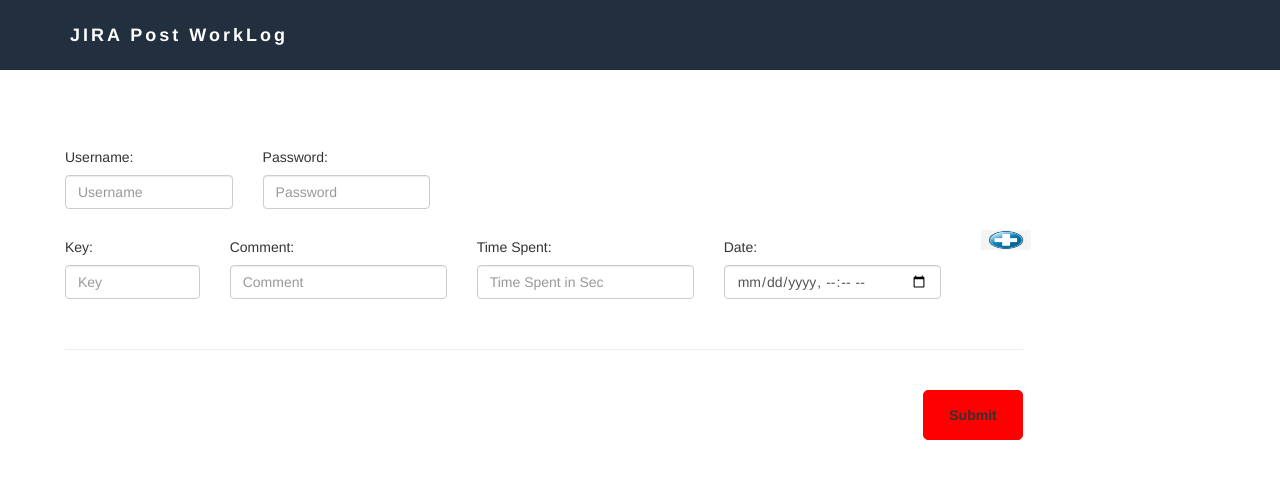
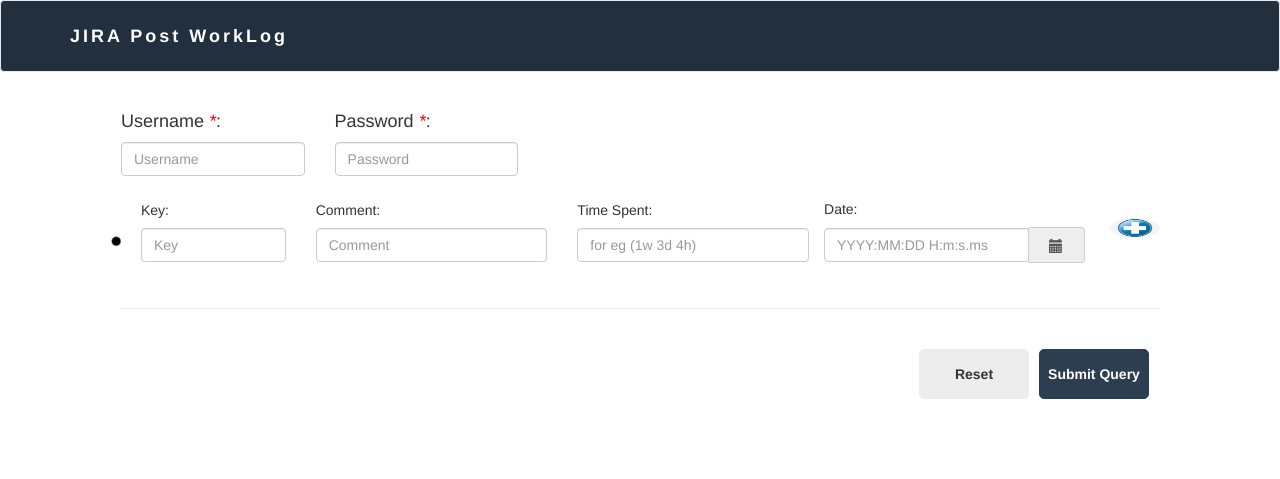
Before and after one commit to VaibhavBansal26/Jira-log-app, a Flask app: page / in a window 1280 px wide. Shown: the top 479 px of the page. Run offline with Flask 2, Linux system fonts and the light colour scheme; some libraries are stand-ins or nearby versions.

Commit message:
final-modification

```diff
--- a/app.py
+++ b/app.py
@@ -11,9 +11,13 @@
 
 app = Flask(__name__)
 
-@app.route('/indexi')
-def indexi():
+@app.route('/')
+def index():
     return render_template('index.html')
+
+@app.route('/errors')
+def errors():
+    return render_template('error.html')
 
 @app.route('/login')
 def login():
@@ -67,8 +71,9 @@
         return jsonify({'trace': traceback.format_exc()})
     return render_template('postWork.html')
 
-@app.route('/',methods=['GET','POST'])
-def index():
+
+@app.route('/postWorklog',methods=['GET','POST'])
+def postWorklog():
     try:
         if request.method == 'POST':
             username = request.form['username']
@@ -78,8 +83,10 @@
             comment = request.form.getlist('comment[]')
             timeSpent = request.form.getlist('timeSpent[]')
             date = request.form.getlist('date[]')
-
-            #message = "VaibhavB2:Druv@family#21"
+            key1=key[1:]
+            comment1=comment[1:]
+            timeSpent1=timeSpent[1:]
+            date1=date[1:]
             message = username+":"+password
             message_bytes = message.encode('ascii')
             base64_bytes = base64.b64encode(message_bytes)
@@ -91,9 +98,38 @@
             print(date)
             m=datetime.utcnow().strftime('%Y-%m-%d %H:%M:%S.%f')[:-3]
             print(m)
-            #r = datetime.datetime(2018, 9, 15)
-            #print(r.strftime("%b %d %Y %H:%M:%S"))
-            for a,b,c,d in zip(key,comment,timeSpent,date):
+            tSpent = []
+            for j in timeSpent:
+                j="".join(j.split())
+                l1=[]
+                m1=[]
+                s1=""
+                for i in j:
+                    if i.isalpha():
+                        m1.append(i)
+                        k1=int(s1)
+                        l1.append(k1)
+                        s1=""
+                    elif i.isdigit():
+                        s1+=i
+                t1=0
+                for x1,y1 in zip(m1,l1):
+                    if x1=='w':
+                        q1=5*8*60*60*y1
+                        t1+=q1
+                    elif x1=='d':
+                        v1=8*60*60*y1
+                        t1+=v1
+                    elif x1=='h':
+                        u1=60*60*y1
+                        t1+=u1
+                    elif x1=='m':
+                        f1=y1*60
+                        t1+=f1
+                    elif x1=='s':
+                        t1+=y1
+                tSpent.append(t1)
+            for a,b,c,d in zip(key,comment,tSpent,date):
                 url = "https://jira.verifone.com/rest/api/2/issue/"+a+"/worklog"
                 headers = {
                 "Authorization": "Basic "+base64_message,
@@ -104,10 +140,13 @@
                 print(b)
                 print(c)
                 print(d)
+                date_time_obj = datetime.strptime(d,'%Y:%m:%d %H:%M:%S.%f').isoformat()
+                print(date_time_obj[:-3])
+                date_time_obj = date_time_obj[:-3]
                 payload = json.dumps( {
                 "timeSpentSeconds": c,
                 "comment":b,
-                "started":d+":00.065+0000"
+                "started":date_time_obj+"+0000"
                 } )
                 response = requests.request(
                 "POST",
@@ -115,13 +154,42 @@
                 data=payload,
                 headers=headers
                 )
-                print(payload)
-                print(response.status_code)
-            #nt=response.status_code
+                en1=response.status_code
+                print(en1)
     except:
-        return jsonify({'trace': traceback.format_exc()})
+        return redirect(url_for('errors'))
 
-    return render_template('index.html')
+    return render_template('index.html',ent=en1,keys=key,comments=comment,timeSpents=timeSpent,dates=date,fol=zip(key1,comment1,timeSpent1,date1))
+
+
+'''
+@app.route('/postWorklog',methods=['GET','POST'])
+def postWorklog():
+    try:
+        if request.method == 'POST':
+            username = request.form['username']
+            password = request.form['password']
+
+            key = request.form.getlist('key[]')
+            comment = request.form.getlist('comment[]')
+            timeSpent = request.form.getlist('timeSpent[]')
+            date = request.form.getlist('date[]')
+            message = username+":"+password
+            message_bytes = message.encode('ascii')
+            base64_bytes = base64.b64encode(message_bytes)
+            base64_message = base64_bytes.decode('ascii')
+            key1=key[1:]
+            comment1=comment[1:]
+            timeSpent1=timeSpent[1:]
+            date1=date[1:]
+            en1=201
+            print(en1)
+    except:
+        return redirect(url_for('errors'))jsonify({'trace': traceback.format_exc()})
+
+    return render_template('index.html',ent=en1,keys=key,comments=comment,timeSpents=timeSpent,dates=date,fol=zip(key1,comment1,timeSpent1,date1))
+
+'''
 
 
 @app.route('/getWorklog',methods=['GET','POST'])
@@ -163,7 +231,7 @@
     except:
         return jsonify({'trace': traceback.format_exc()})
 
-    return render_template('index.html',nt=t,key=key)
+    return render_template('indexi.html',nt=t,key=key)
 
 
 
--- a/templates/index.html
+++ b/templates/index.html
@@ -1,10 +1,14 @@
 <html>
  <head>
   <title>JIRA Add log</title>
+
+    <link rel="stylesheet" href="https://maxcdn.bootstrapcdn.com/bootstrap/3.4.0/css/bootstrap.min.css">
+
+
+
+  <link href="https://fonts.googleapis.com/css?family=Montserrat" rel="stylesheet">
   <link href="https://maxcdn.bootstrapcdn.com/bootstrap/3.3.7/css/bootstrap.min.css" rel="stylesheet"/>
-    <link href="https://cdn.datatables.net/1.10.23/css/dataTables.bootstrap.min.css" rel="stylesheet" />
-    <link rel="stylesheet" href="https://maxcdn.bootstrapcdn.com/bootstrap/3.4.0/css/bootstrap.min.css">
-  <link href="https://fonts.googleapis.com/css?family=Montserrat" rel="stylesheet">
+  <link href="https://cdn.datatables.net/1.10.23/css/dataTables.bootstrap.min.css" rel="stylesheet" />
   <script src="https://ajax.googleapis.com/ajax/libs/jquery/3.3.1/jquery.min.js"></script>
   <script src="https://maxcdn.bootstrapcdn.com/bootstrap/3.4.0/js/bootstrap.min.js"></script>
 <script src="https://ajax.googleapis.com/ajax/libs/jquery/2.1.3/jquery.min.js"></script>
@@ -45,6 +49,16 @@
     margin-left: 10px;
     vertical-align: text-bottom;
 }
+#sub:hover{
+  width: 110%;
+  opacity: 0.8;
+  border:0.5px solid white;
+}
+#res:hover{
+  width: 110%;
+  opacity: 0.8;
+  border:0.5px solid  #2c3e50;
+}
 </style>
  </head>
  <body>
@@ -67,62 +81,116 @@
         </div>
 
       </nav>
-      <br>
-  <div style="width:85%;padding:50px;">
+  <div style="width:85%;padding:10px;margin: 20px auto;">
+  <!---
+    {% if ent %}
+  {% if ent != 201 %}
+  <div style="text-align: center;width: 200px;height: 40px;background-color: crimson;"><h2>Failure</h2></div>
+  {% elif ent == 201 %}
+  <div style="text-align: center;width: 200px;height: 40px;background-color: greenyellow;"><h2>Success</h2></div>
+  {% endif %}
+  {% endif %}-->
 
-    {% if message %}
-          <div class="alert alert-success">{{message}}</div>
+
+    {% if ent %}
+    {% if ent != 201 %}
+      <div class="alert alert-danger" id="successMessage"><strong>Failure</strong></div>
+    {% elif ent == 201 %}
+      <div class="alert alert-success" id="successMessage"><strong>Success 100%</strong></div>
     {% endif %}
-    <form method="POST" >
+    {% endif %}
+    <form method="POST" action="{{ url_for('postWorklog')}}">
         <div style="width: 80%;height: 40px;margin-bottom: 10px;">
         <div class="col-xs-3">
-        <h5>Username:</h5><input type="text" name="username" value="" placeholder="Username" class="form-control"/>
+        <h4>Username <i style="color: red;">*</i>:</h4><input type="text" name="username" value="" placeholder="Username" class="form-control"/>
         </div>
         <div class="col-xs-3">
-        <h5>Password:</h5><input type="text" name="password" value="" placeholder="Password" class="form-control"/>
+        <h4>Password <i style="color: red;">*</i>:</h4><input type="password" name="password" value="" placeholder="Password" class="form-control"/>
         </div>
+
         </div>
         <br>
         <br>
         <div class="input-wrapper form-group">
+          <div style="display: flex;align-items: center;">
+            <div ><img src="/static/dot.png" style="width:20px;height:20px;border-radius:80%;margin-top:27px"></div>
         <div class="col-xs-2">
-           <h5>Key:</h5><input type="text" name="key[]" value="" class="form-control" placeholder="Key"/>
+           <h5>Key:</h5><input type="text" name="key[]" value="{% if keys %}{{keys[0]}}{% endif %}" class="form-control" placeholder="Key" required/>
         </div>  <div class="col-xs-3">
-            <h5>Comment:</h5><input type="text" name="comment[]" value="" class="form-control" placeholder="Comment"/>
+            <h5>Comment:</h5><input type="text" name="comment[]" value="{% if comments %}{{comments[0]}}{% endif %}" class="form-control" placeholder="Comment" required/>
         </div>  <div class="col-xs-3">
-            <h5>Time Spent:</h5><input type="text" name="timeSpent[]" value="" class="form-control" placeholder="Time Spent in Sec"/>
-        </div>  <div class="col-xs-3">
+            <h5>Time Spent:</h5><input type="text" name="timeSpent[]" value="{% if timeSpents %}{{timeSpents[0]}}{% endif %}" class="form-control" placeholder="for eg (1w 3d 4h)" required/>
+        </div><!--- <div class="col-xs-3">
             <h5>Date:</h5><input type="datetime-local" name="date[]" value="" class="form-control" placeholder="Date"/>
-        </div>
+        </div>-->
+        <div class='input-group date col-xs-3 dtpickerdemo'>
+          <h5>Date:</h5><span style="display: flex;align-items: center;"><input type='text' class="form-control" name="date[]" value="{% if dates %}{{dates[0]}}{% endif %}" placeholder="YYYY:MM:DD H:m:s.ms" required/>
+          <span class="input-group-addon" style="padding: 10px 20px;padding-right: 35px;">
+              <span class="glyphicon glyphicon-calendar"></span>
+          </span></span>
+      </div>
+
         <div class="col-xs-1">
-            <a  class="add-input" title="Add input"><img style="width:50px;height:20px" src="/static/download.jpg"/></a>
+            <a  class="add-input" title="Add input"><img style="width:50px;height:20px;border-radius: 100%;" src="/static/download.jpg"/></a>
             </div>
             <br>
         </div>
 
+        {% if keys %}
+        {%for i,j,k,l in fol %}
+        <div style="display: flex;align-items: center;">
+          <div ><img src="/static/dot.png" style="width:20px;height:20px;border-radius:80%;margin-top:27px"></div>
+          <div class="col-xs-2">Key:<input type="text" name="key[]" value="{{i}}" class="form-control" placeholder="Key" required/>
+          </div>
+          <div class="col-xs-3">Comment:<input type="text" name="comment[]" value="{{j}}" class="form-control" placeholder="Comment" required/>
+          </div>
+          <div class="col-xs-3">Time Spent:<input type="text" name="timeSpent[]" value="{{k}}" class="form-control" placeholder="for eg (1w 3d 4h)" required/>
+          </div>
+          <div class="input-group date col-xs-3 dtpickerdemo" >Date:<span style="display: flex;align-items: center;"><input type="text" name="date[]" value="{{l}}" class="form-control" placeholder="YYYY:MM:DD H:m:s.ms"/>
+            <span class="input-group-addon" style="padding: 10px 20px;padding-right: 35px;">
+              <span class="glyphicon glyphicon-calendar"></span>
+            </span></span></div>
+          <div class="col-xs-1"><button href="javascript:void(0);" class="remove-input" title="Remove input" value="Remove">Remove</button></div></div>
+        {% endfor %}
+        {% endif %}
+      </div>
         <div class="col-xs-12">
-           <br>
            <hr>
            <br>
-        <input type="submit" name="submit" style="background-color: red;width: 100px;height: 50px;float: right;border: 1px solid red;border-radius: 5px;font-weight: bolder;"/>
+        <input type="submit" id="sub" name="submit" value="Submit Query" style="background-color: #2c3e50;width: 110px;height: 50px;float: right;color:white;border: 1px solid #2c3e50;border-radius: 5px;font-weight: bolder;margin: 0px 10px;padding: 2px;"/>
+        <!--<input type="reset"  name="reset" style="background-color: blue;width: 110px;height: 50px;float: right;border: 1px solid blue;border-radius: 5px;font-weight: bolder;"/>-->
+        <button  class="reset"  id="res" style="background-color: #ededed;width: 110px;height: 50px;float: right;border: 1px solid #ededed;border-radius: 5px;font-weight: bolder;">Reset</button>
         </div>
     </form>
 
   </div>
-  {% if nt %}
-  {% if nt != 201 %}
-  <div style="text-align: center;width: 200px;height: 40px;background-color: crimson;"><h2>Failure</h2></div>
-  {% elif nt == 201 %}
-  <div style="text-align: center;width: 200px;height: 40px;background-color: greenyellow;"></div>><h2>Success</h2></div>
-  {% endif %}
-  {% endif %}
+  <script>
+    $(".reset").click(function() {
+      $(this).closest('form').find("input[type=text], textarea,input[type=password]").val("");
+  });
+  </script>
+  <script>
+    $(document).ready(function(){
+      setTimeout(function() {
+    $('#successMessage').fadeOut('fast');}, 30000);
+  });
+  </script>
+
+  <script type="text/javascript">
+    $(document).on('focus',".dtpickerdemo", function(){
+      $(this).datetimepicker({
+        format: 'YYYY:MM:DD HH:mm:ss.SSS'
+      });
+  });
+
+  </script>
 <script>
 $(document).ready(function(){
     var max_input_fields = 10;
     var add_input = $('.add-input');
     var input_wrapper = $('.input-wrapper');
-    var new_input = '<div ><div class="col-xs-2">Key:<input type="text" name="key[]" value="" class="form-control" placeholder="Key"/></div>  <div class="col-xs-3">Comment:<input type="text" name="comment[]" value="" class="form-control" placeholder="Comment"/></div>  <div class="col-xs-3">Time Spent:<input type="text" name="timeSpent[]" value="" class="form-control" placeholder="Time Spent in Sec"/></div>  <div class="col-xs-3">Date:<input type="datetime-local" name="date[]" value="" class="form-control" placeholder="Date"/></div>  <div class="col-xs-1"><button href="javascript:void(0);" class="remove-input" title="Remove input" value="Remove">Remove</button></div></div>';
     var add_input_count = 1;
+    var new_input = '<div style="display: flex;align-items: center;"><div ><img src="/static/dot.png" style="width:20px;height:20px;border-radius:80%;margin-top:27px"></div><div class="col-xs-2">Key:<input type="text" name="key[]" value="{{i}}" class="form-control" placeholder="Key" required/></div>  <div class="col-xs-3">Comment:<input type="text" name="comment[]" value="" class="form-control" placeholder="Comment" required/></div>  <div class="col-xs-3">Time Spent:<input type="text" name="timeSpent[]" value="" class="form-control" placeholder="for eg (1w 3d 4h)" required/></div>  <div class="input-group date col-xs-3 dtpickerdemo" >Date:<span style="display: flex;align-items: center;"><input type="text" name="date[]" value="" class="form-control" placeholder="YYYY:MM:DD H:m:s.ms"/><span class="input-group-addon" style="padding: 10px 20px;padding-right: 35px;"> <span class="glyphicon glyphicon-calendar"></span></span></span></div>  <div class="col-xs-1"><button href="javascript:void(0);" class="remove-input" title="Remove input" value="Remove">Remove</button></div></div>';
     $(add_input).click(function(){
         if(add_input_count < max_input_fields){
             add_input_count++;
@@ -136,5 +204,24 @@
     });
 });
 </script>
+<link rel="stylesheet" href="//netdna.bootstrapcdn.com/bootstrap/3.1.1/css/bootstrap.min.css">
+<link href="//cdn.rawgit.com/Eonasdan/bootstrap-datetimepicker/e8bddc60e73c1ec2475f827be36e1957af72e2ea/build/css/bootstrap-datetimepicker.css" rel="stylesheet">
+
+
+<script type="text/javascript" src="//code.jquery.com/jquery-2.1.1.min.js"></script>
+<script type="text/javascript" src="//maxcdn.bootstrapcdn.com/bootstrap/3.3.1/js/bootstrap.min.js"></script>
+  <script src="//cdnjs.cloudflare.com/ajax/libs/moment.js/2.9.0/moment-with-locales.js"></script>
+  <script src="//cdn.rawgit.com/Eonasdan/bootstrap-datetimepicker/e8bddc60e73c1ec2475f827be36e1957af72e2ea/src/js/bootstrap-datetimepicker.js"></script>
+<!---
+<script type="text/javascript">
+  $(function () {
+      $('.dtpickerdemo').datetimepicker({
+        format: 'YYYY:MM:DD HH:mm:ss.SSS'
+      });
+  });
+</script>-->
+
+
+
  </body>
 </html>
```
Also changed, not shown: templates/error.html (added, +142 -0 lines), static/dot.png (added).
